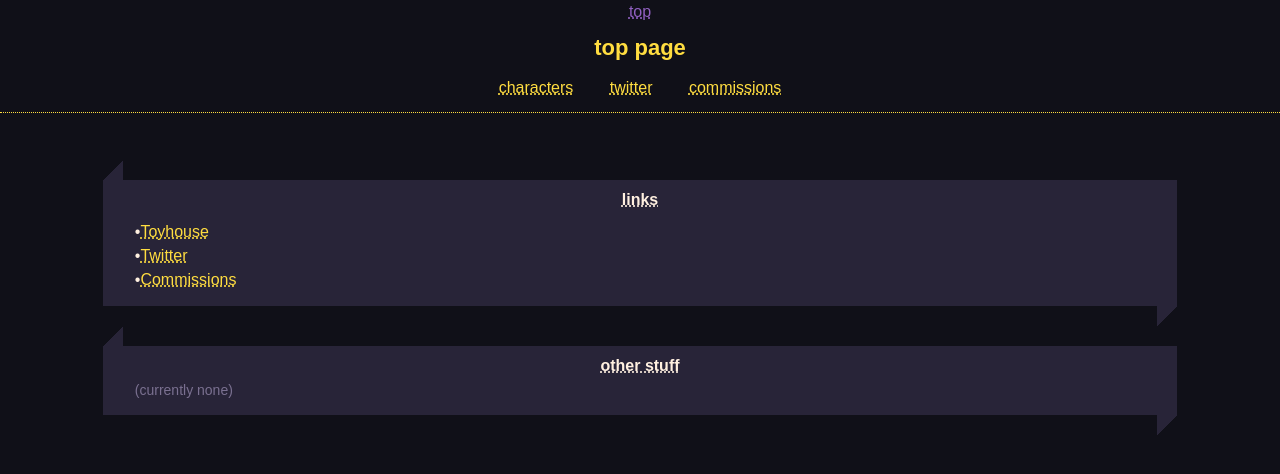
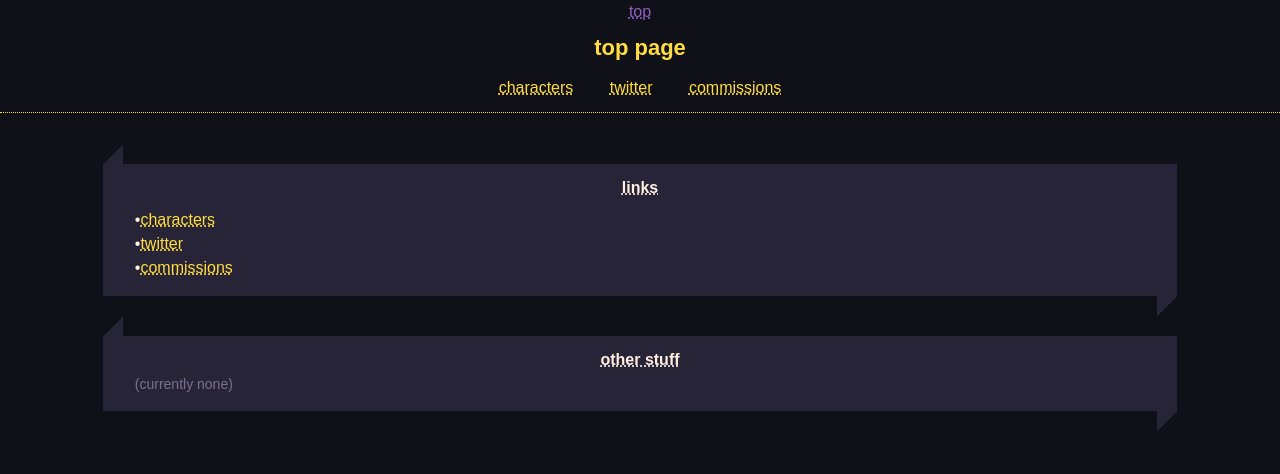
Before and after one commit to uraspectre/uraspectre.github.io, a Jekyll site: the page built from index.html, in a window 1280 px wide. Shown: the top 474 px of the page. Built offline with Jekyll 4.4.1, drawn with Linux system fonts in a browser that asks for light colours.

Commit message:
fixed comm links
also minor styling changes, added 404 page

```diff
--- a/_layouts/ura-layout.html
+++ b/_layouts/ura-layout.html
@@ -36,13 +36,15 @@
 			<div class="nav nbtm">
 				<span><a href="https://toyhou.se/uraspectre">characters</a></span>
 				<span><a href="https://twitter.com/uraspectre">twitter</a></span>
-				<span><a href="commission">commissions</a></span>
+				<span><a href="/comm">commissions</a></span>
 			</div>
 		</div>
 
 		<div id="headspace"></div>
 
 		{{ content }}
+
+		<div id="footspace"></div>
 	</body>
 
 	<script src="/page.js"></script>
--- a/comm.html
+++ b/comm.html
@@ -47,7 +47,7 @@ status: 'open'
 					<td class="t-sb">〇 Stuff I like</td>
 					<td class="t-pi2">✕ Won't draw</t-d>
 				</tr>
-				<tr style="background-color: var(--bg)">
+				<tr style="background-color: var(--bg);line-height:1.2em">
 					<td class="t-sb" style="padding:12px 20px"><ul>
 						<li>non-humans</li>
 						<li>pinups</li>
--- a/index.html
+++ b/index.html
@@ -12,9 +12,9 @@ title: top page
 		<div class="chatbody">
 			<h3>links</h3>
 			<p><ul>
-				<li>•<a href="https://toyhou.se/uraspectre">Toyhouse</a></li>
-				<li>•<a href="https://twitter.com/uraspectre">Twitter</a></li>
-				<li>•<a href="https://ura-spectre.tumblr.com/comm">Commissions</a></li>
+				<li>•<a href="https://toyhou.se/uraspectre">characters</a></li>
+				<li>•<a href="https://twitter.com/uraspectre">twitter</a></li>
+				<li>•<a href="/comm">commissions</a></li>
 			</ul></p>
 		</div>
 	{{ postBtmR }}</div>
--- a/style.css
+++ b/style.css
@@ -89,7 +89,7 @@ h3 {
     color:var(--siro);
 	text-align:center;
 	position:relative;
-	padding:4px 4px 0;
+	padding:0 4px;
 	margin:0;
 	scroll-margin-top: 144px;
 	text-decoration: underline dotted;
@@ -109,8 +109,9 @@ h3>a {
 	padding-bottom: 8px;
 	border-bottom: 1px dotted var(--ki);
 }
-#headspace {
-	padding-bottom:144px;
+#headspace,
+#footspace {
+	margin-bottom:144px;
 }
 
 .kyaratabs {
@@ -157,7 +158,7 @@ h3>a {
 
 .chatbody {
 	background-color:var(--darkkuro);
-	padding: 4px 32px 6px;
+	padding: 12px 32px 8px;
 }
 
 table {
```
Also changed, not shown: 404.html (+10 -19 lines).
